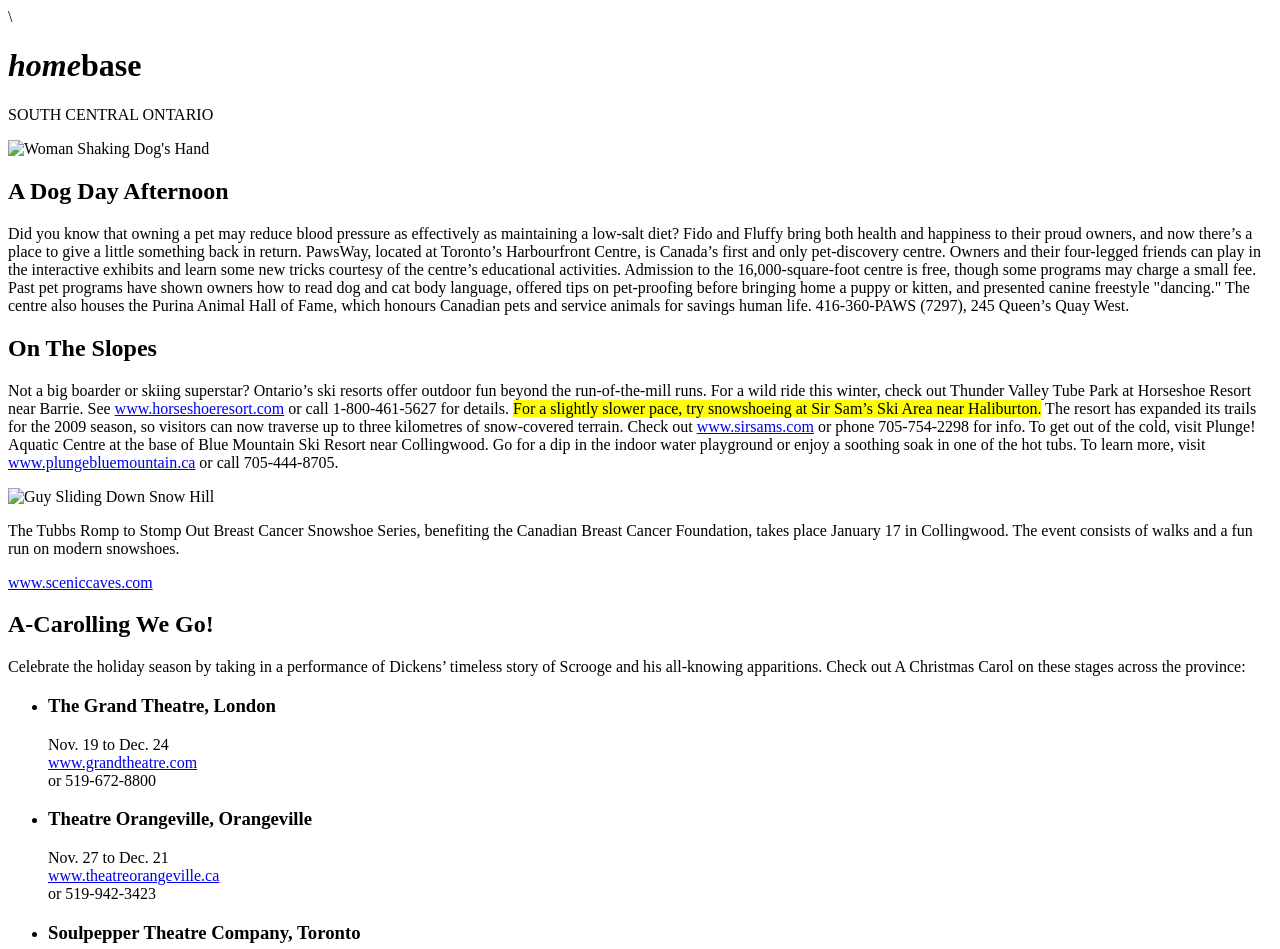
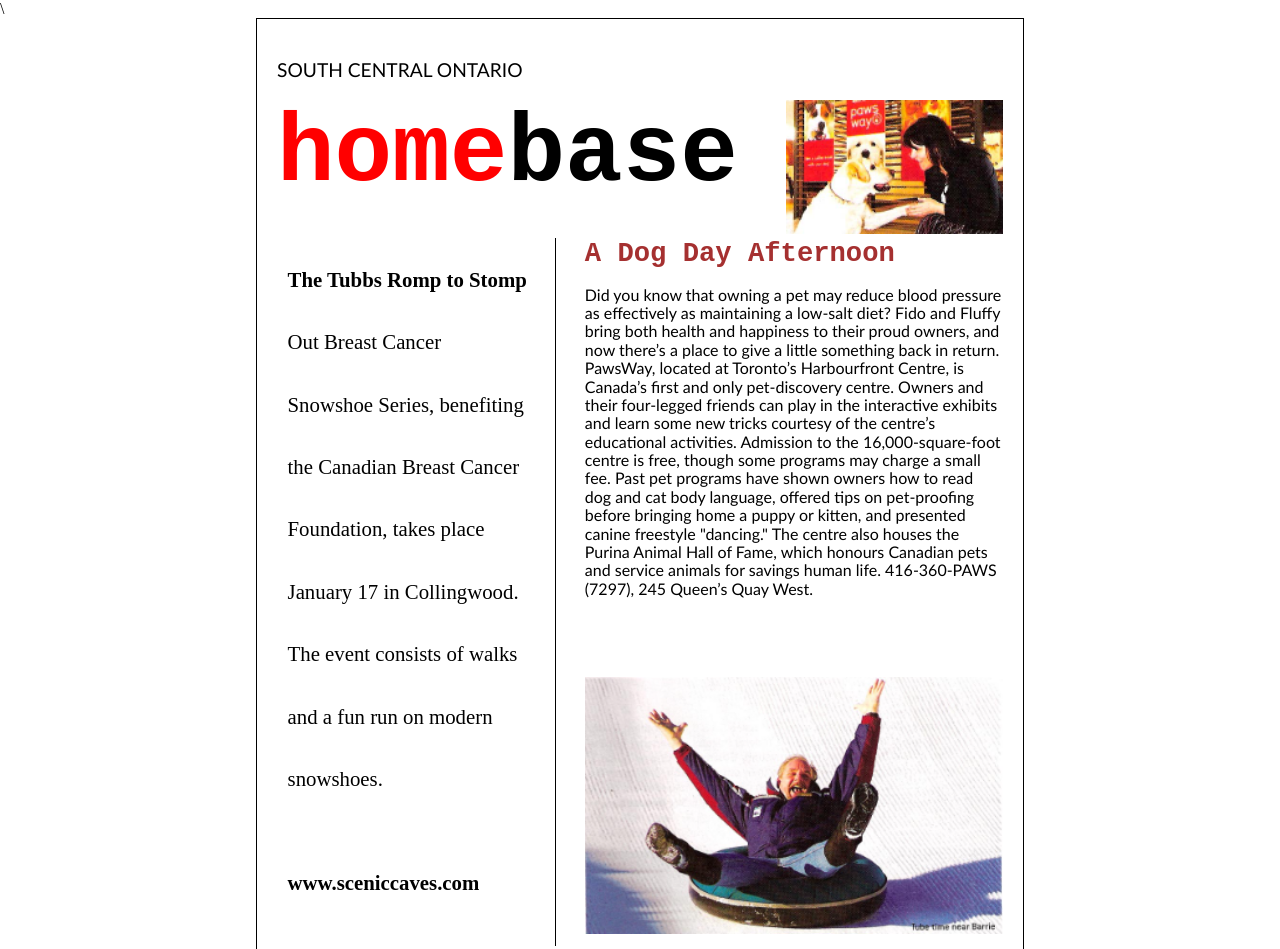
Before and after one commit to TomChimorin/CSSAssignment2, a plain HTML site: page index.html in a window 1280 px wide. Shown: the top 949 px of the page. Drawn offline with Linux system fonts and the light colour scheme; the site is published under a folder, as on GitHub Pages, so addresses that start at the root find nothing; a web font is replaced by a local one.

Commit message:
Update index.html

```diff
--- a/index.html
+++ b/index.html
@@ -4,8 +4,8 @@
 	<meta charset="UTF-8">
     <meta name="viewport" content="width=device-width, initial-scale=1.0">
 	<title>Home Base | CAA Magazine</title>\
-	<link rel = "stylesheet" href = "/css/normalize.css">
-	<link rel = "stylesheet" href = "/css/home-base.css">
+	<link rel = "stylesheet" href = "css/normalize.css">
+	<link rel = "stylesheet" href = "css/home-base.css">
 
 </head>
 <body>
@@ -14,7 +14,7 @@
 			<h1><em>home</em>base</h1>
 			<p>SOUTH CENTRAL ONTARIO</p>
 			<div class = "container2">
-				<img src="/images/dogshakingwoman'shand.png" alt="Woman Shaking Dog's Hand">
+				<img src="images/dogshakingwoman'shand.png" alt="Woman Shaking Dog's Hand">
 			</div>
 		</header>
 		<main>
@@ -27,7 +27,7 @@
 				<p>Not a big boarder or skiing superstar? Ontario’s ski resorts offer outdoor fun beyond the run-of-the-mill runs. For a wild ride this winter, check out Thunder Valley Tube Park at Horseshoe Resort near Barrie. See <a href="http://www.horseshoeresort.com" title="Horseshoe Resort" rel="external">www.horseshoeresort.com</a> or call 1-800-461-5627 for details. <mark>For a slightly slower pace, try snowshoeing at Sir Sam’s Ski Area near Haliburton.</mark> The resort has expanded its trails for the 2009 season, so visitors can now traverse up to three kilometres of snow-covered terrain. Check out <a href="http://www.sirsams.com" title="Sir Sams">www.sirsams.com</a> or phone 705-754-2298 for info. To get out of the cold, visit Plunge! Aquatic Centre at the base of Blue Mountain Ski Resort near Collingwood. Go for a dip in the indoor water playground or enjoy a soothing soak in one of the hot tubs. To learn more, visit <a href="http://www.plungebluemountain.ca" title="Plunge Blue Mountain" rel="external">www.plungebluemountain.ca</a> or call 705-444-8705.</p>
 			</article>
 			<div class = "container1">
-				<img src="/images/guyslidingdownsnowhill.png" alt="Guy Sliding Down Snow Hill">
+				<img src="images/guyslidingdownsnowhill.png" alt="Guy Sliding Down Snow Hill">
 			</div>
 
 
```
